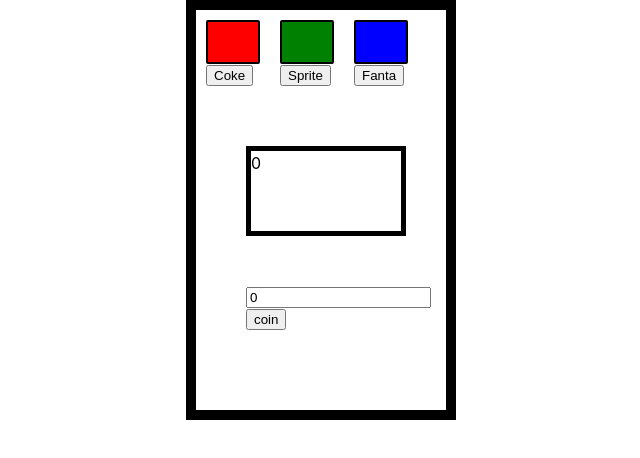
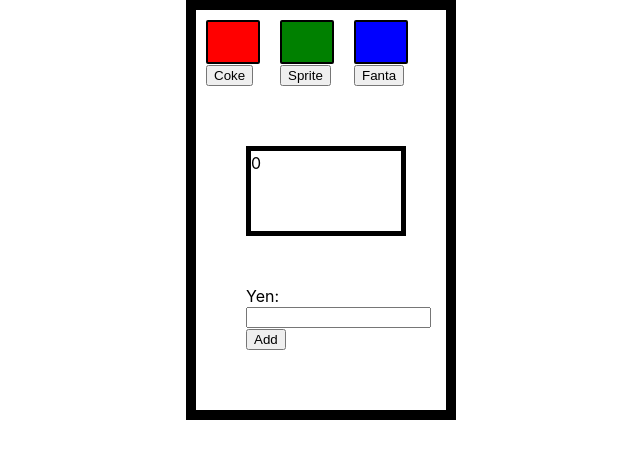
Before and after one commit to montanafish/training, a React (Create React App) app: page / in a window 1280 px wide. Shown: the top 458 px of the page, without its empty margins (319-959 px from the left). Built offline with nearby package versions, Linux system fonts and the light colour scheme.

Commit message:
changed name of component

```diff
--- a/src/components/Coin.js
+++ /dev/null
@@ -1,17 +0,0 @@
-import React, { Component } from 'react'
-
-export default class Coin extends Component {
-  render() {
-    return (
-      <div
-        style={{
-          margin: '50px',
-        }}
-      >
-        <input type="number" name="money" value={this.props.totalMoney} onChange={e => this.props.coinAmount(e)} />
-        <br />
-        <button onClick={() => this.props.addCoin()}>coin</button>
-      </div>
-    )
-  }
-}
--- /dev/null
+++ b/src/components/CoinSlot.js
@@ -0,0 +1,17 @@
+import React, { Component } from 'react'
+
+export default class CoinSlot extends Component {
+  render() {
+    return (
+      <div
+        style={{
+          margin: '50px',
+        }}
+      >
+        Yen: <input type="number" name="money" value={this.props.coin} />
+        <br />
+        <button onClick={() => this.props.addCoin()}>Add</button>
+      </div>
+    )
+  }
+}
--- a/src/containers/VendingMachine/index.js
+++ b/src/containers/VendingMachine/index.js
@@ -1,7 +1,7 @@
 import React, { Component } from 'react'
 import './VendingMachine.css'
 
-import Coin from '../../components/Coin'
+import CoinSlot from '../../components/CoinSlot'
 import Juice from '../../components/Juice'
 import Display from '../../components/Display'
 
@@ -49,7 +49,7 @@
         </div>
 
         <Display message={this.state.message} totalMoney={this.state.totalMoney} />
-        <Coin addCoin={this.addCoin} coinAmount={this.coinAmount} totalMoney={this.state.totalMoney} />
+        <CoinSlot addCoin={this.addCoin} coinAmount={this.coinAmount} totalMoney={this.state.totalMoney} />
       </div>
     )
   }
```
